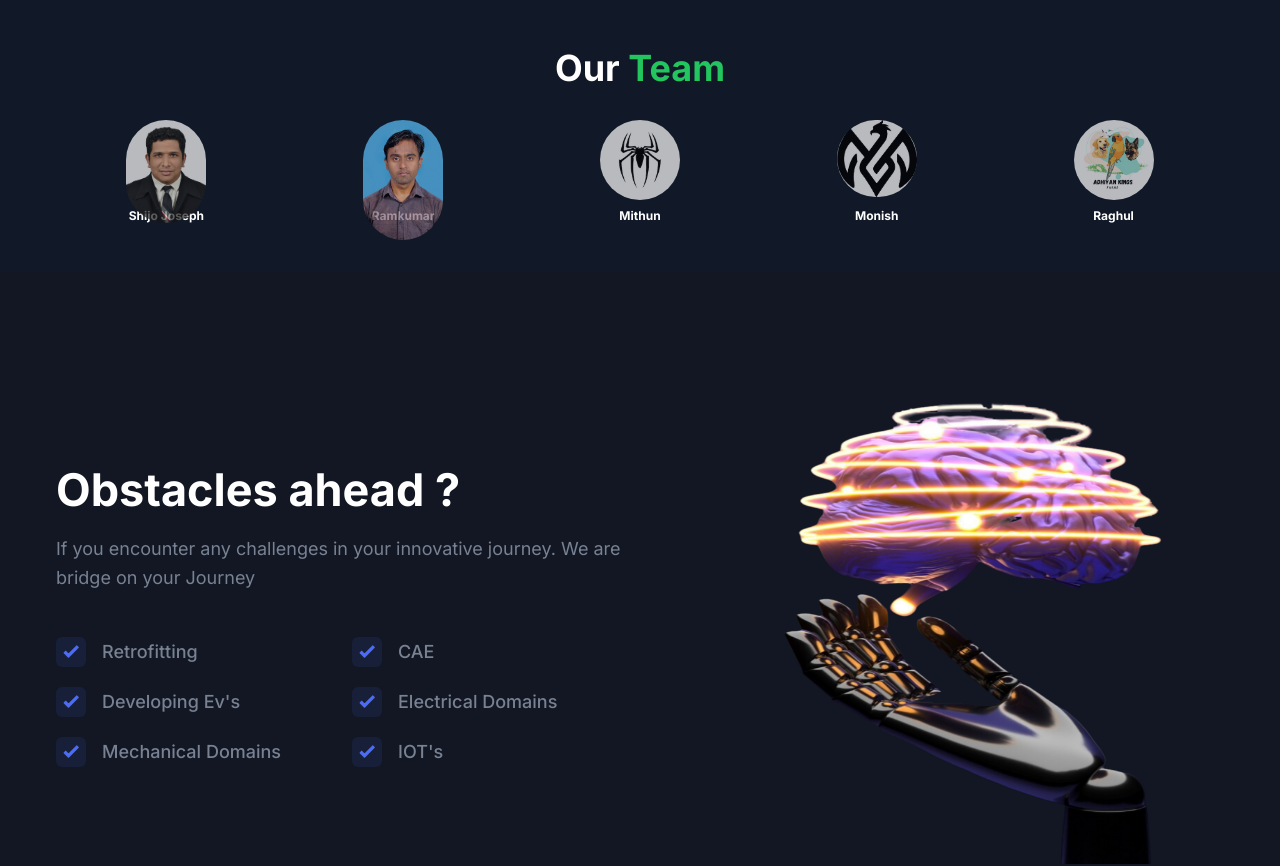
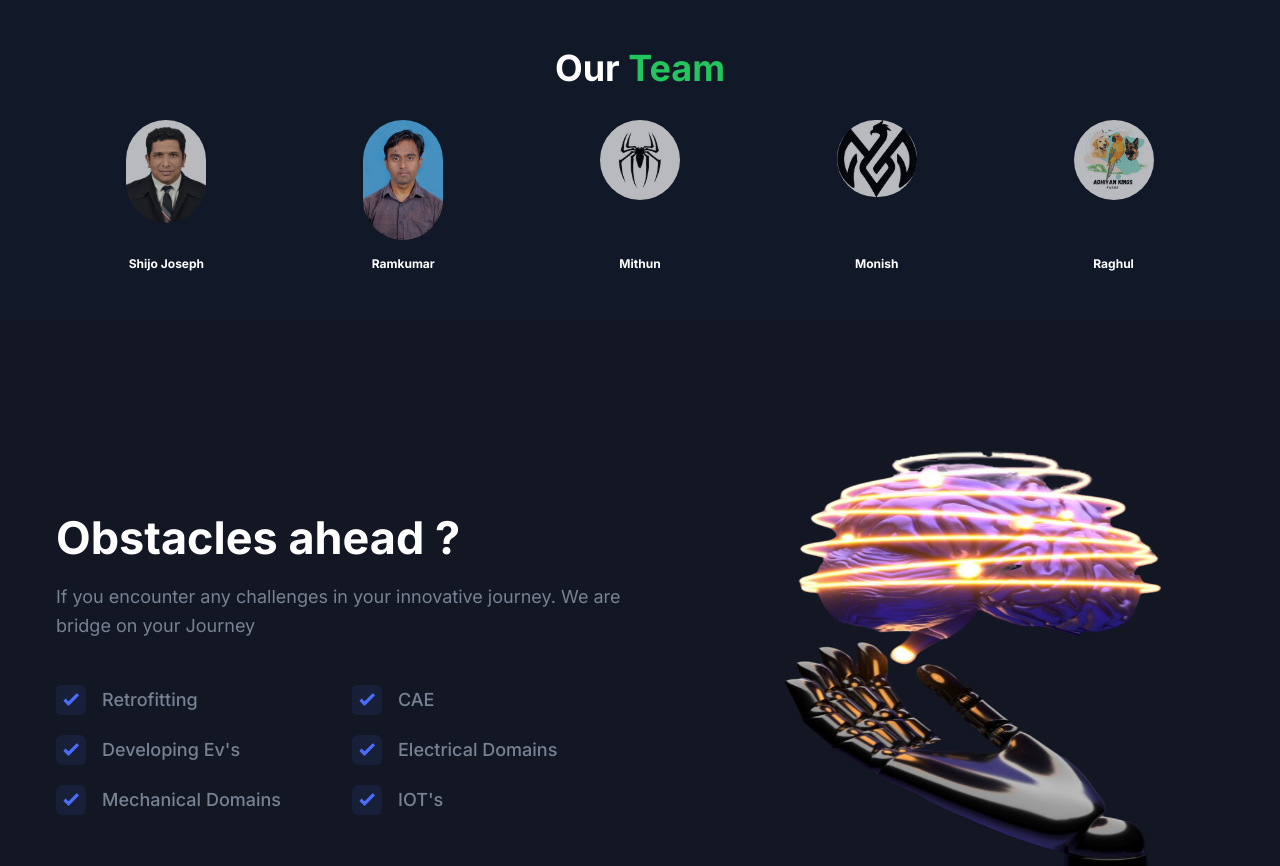
Before and after one commit to Manoj-kumar-C/Auto-Minds, a Next.js app: page / in a window 1280 px wide. Shown: the part 1600-2466 px from the top of the page. Built offline with nearby package versions, Linux system fonts and the light colour scheme.

Commit message:
Auto Minds adf

```diff
--- a/components/Brands/index.tsx
+++ b/components/Brands/index.tsx
@@ -27,8 +27,10 @@ const SingleBrand = ({ brand }: { brand: Brand }) => {
         rel="follow noreferrer"
         className="relative h-20 w-20 opacity-70 transition hover:opacity-100"
       >
-        <Image src={image} alt={name} height={80} width={80} className='rounded-full' />
+        <Image src={image} alt={name} height={100} width={150} className='rounded-full' />
       </a>
+      <br/>
+      <br/>
       <p className="text-xs mt-2 text-center"><b>{name}</b></p> {/* Display company name */}
     </div>
   );
```
